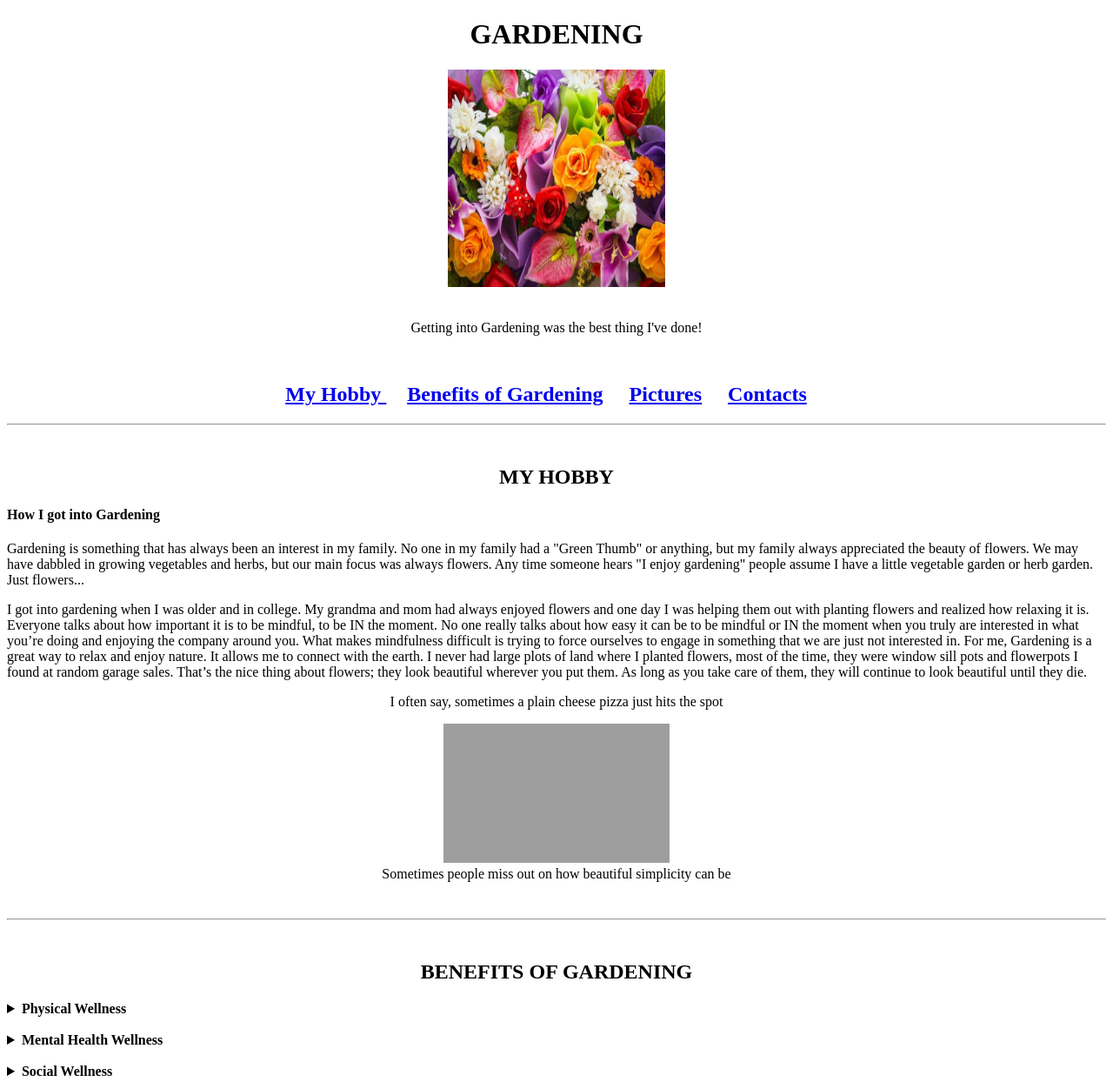
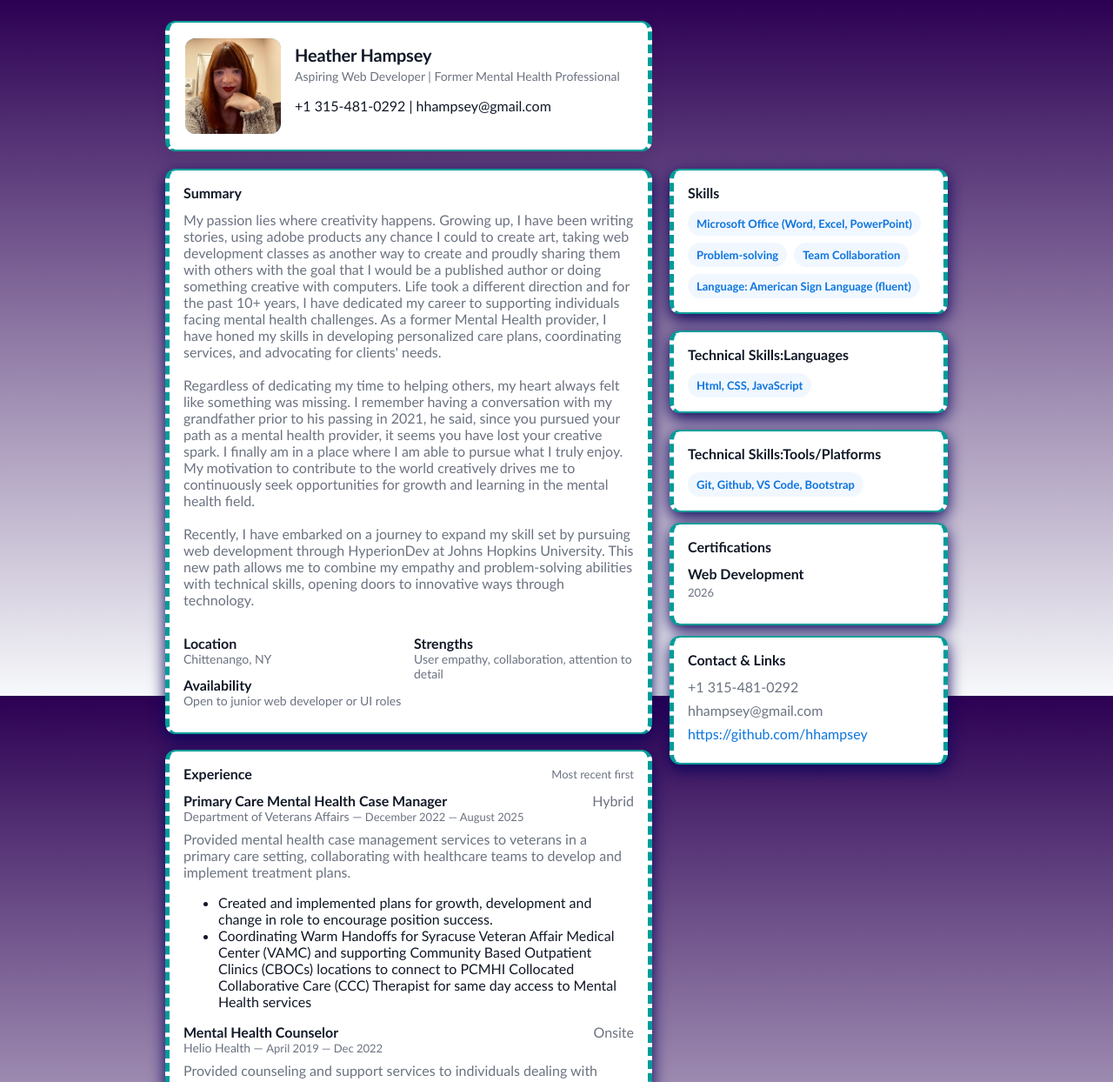
Before and after one commit to hhampsey/Testproject, a plain HTML site: page index.html in a window 1280 px wide. Shown: the top 1244 px of the page at 87% size. Drawn offline with Linux system fonts and the light colour scheme; grey boxes are pictures that could not be loaded.

Commit message:
Add files via upload

```diff
--- /dev/null
+++ b/index.css
@@ -0,0 +1,151 @@
+:root{
+  --bg:#f7f9fb; --card:#fff; --muted:#6b7280; --accent:#0b74de;
+  --glass: rgba(255,255,255,0.6);
+  font-family: 'Gill Sans', 'Gill Sans MT', Calibri, 'Trebuchet MS', sans-serif;
+  color-scheme: light;
+}
+*{box-sizing:border-box}
+html,body{height:100%}
+body{
+  margin:0;
+  background:linear-gradient(180deg,#2c0053 0%,var(--bg) 100%);
+  padding:24px;
+  -webkit-font-smoothing:antialiased;
+  -moz-osx-font-smoothing:grayscale;
+  color:#111827;
+  background-attachment:fixed;
+}
+
+.container{
+  max-width:900px;
+  margin:0 auto;
+  display:grid;
+  grid-template-columns: 1fr;
+  gap:18px;
+}
+
+header.card{
+  display:flex;
+  gap:16px;
+  align-items:center;
+  padding:18px;
+  background:var(--card);
+  border-radius:12px;
+  box-shadow:0 6px 18px rgba(15,23,42,0.06);
+}
+
+.avatar{
+  flex:0 0 110px;
+  height:110px;
+  border-radius:12px;
+  background:
+    linear-gradient(135deg,var(--accent),#8bd3ff);
+  display:flex;
+  align-items:center;
+  justify-content:center;
+  color:white;
+  font-weight:700;
+  font-size:28px;
+  box-shadow:inset 0 -6px 18px rgba(160, 20, 20, 0.06);
+}
+.header-info{
+  flex:1;
+  min-width:0;
+}
+.name{
+  font-size:20px;
+  font-weight:700;
+  margin:0 0 4px 0;
+  letter-spacing:-0.2px;
+}
+.meta{
+  margin:0;
+  color:var(--muted);
+  font-size:14px;
+}
+
+.actions{
+  display:flex;
+  gap:8px;
+  align-items:center;
+}
+
+main{
+  display:grid;
+  gap:18px;
+  grid-template-columns: 1fr;
+}
+
+.card{
+  background:var(--card);
+  padding:16px;
+  border-radius:12px;
+  box-shadow:0 6px 18px rgb(12, 4, 91);
+  border-top: 2px solid rgb(1, 156, 153);
+  border-bottom: 2px solid rgb(1, 156, 153);
+  border-left: 5px dashed rgb(1, 156, 153);
+  border-right: 5px dashed rgb(1, 156, 153);
+}
+
+.section-title{
+  display:flex;
+  justify-content:space-between;
+  align-items:center;
+  margin-bottom:12px;
+}
+h2{
+  margin:0;
+  font-size:16px;
+  font-weight:700;
+}
+p.lead{margin:0;color:var(--muted)}
+
+.grid-2{
+  display:grid;
+  grid-template-columns:1fr 1fr;
+  gap:12px;
+}
+
+ul.skill-list{
+  display:flex;
+  gap:8px;
+  flex-wrap:wrap;
+  padding:0;
+  margin:0;
+  list-style:none;
+}
+ul.skill-list li{
+  background:#f1f7ff;
+  color:var(--accent);
+  padding:6px 10px;
+  border-radius:999px;
+  font-weight:600;
+  font-size:13px;
+}
+
+.item{
+  margin-bottom:12px;
+}
+.role{
+  font-weight:700;
+}
+.company{
+  color:var(--muted);
+  font-size:14px;
+}
+.dates{
+  color:var(--muted);
+  font-size:13px;
+}
+
+footer{
+  text-align:center;
+  color:var(--muted);
+  font-size:13px;
+}
+
+@media (min-width:820px){
+  .container{grid-template-columns: 1fr 320px; gap:20px;}
+  main{grid-column:1/2}
+  aside{grid-column:2/3}
+}
--- a/index.html
+++ b/index.html
@@ -1,100 +1,168 @@
-<!DOCTYPE html>
+<!doctype html>
 <html lang="en">
 <head>
-    <meta charset="UTF-8">
-    <title> Gardening </title>
+  <meta charset="utf-8" />
+  <meta name="viewport" content="width=device-width,initial-scale=1" />
+  <title>Online CV</title>
+  <link rel="stylesheet" href="index.css" />
 </head>
 <body>
-    <header><center><h1> GARDENING </h1>
-        <img src="flowers.jpg" alt="Flowers" style="width:250px;height:250px;"></center></header>
+  <div class="container" role="main">
+    <header class="card" aria-label="Profile header">
+      <div class="avatar" aria-hidden="true"><img src="unnamed.jpg" alt="Heather" width="110" height="110" style="width:110px;height:110px;object-fit:cover;border-radius:12px;display:block" /></div>
+      <div class="header-info">
+        <h1 class="name">Heather Hampsey</h1>
+        <p class="meta">Aspiring Web Developer | Former Mental Health Professional
+        <p class="Contact">+1 315-481-0292 | hhampsey@gmail.com
+      </p>
+      </div>
+    </header>
+    <main>
+      <section class="card" aria-labelledby="summary-overview-title">
+        <div class="section-title">
+          <h2 id="summary-overview-title">Summary</h2>
+        </div>
+        <p class="lead"> My passion lies where creativity happens. Growing up, I have been
+        writing stories, using adobe products any chance I could to create art, taking
+        web development classes as another way to create and proudly sharing them with
+        others with the goal that I would be a published author or doing something
+        creative with computers. Life took a different direction and for the past 10+
+        years, I have dedicated my career to supporting individuals facing mental health
+        challenges. As a former Mental Health provider, I have honed my skills in developing
+        personalized care plans, coordinating services, and advocating for clients'
+        needs.
+        <br><br>Regardless of dedicating my time to helping others, my heart always felt
+        like something was missing.  I remember having a conversation with my grandfather
+        prior to his passing in 2021, he said, since you pursued your path as a mental
+        health provider, it seems you have lost your creative spark.  I finally am in
+        a place where I am able to pursue what I truly enjoy.  My motivation to
+        contribute to the world creatively drives me to continuously seek
+        opportunities for growth and learning in the mental health field.
+        <br><br>Recently, I have embarked on a journey to expand my skill set by pursuing
+        web development through HyperionDev at Johns Hopkins University.  This new path
+        allows me to combine my empathy and problem-solving abilities with technical
+        skills, opening doors to innovative ways through technology.</p>
         <br>
-        <main>
-        <p><center> Getting into Gardening was the best thing I've done!</center>
+        <div class="grid-2" style="margin-top:12px">
+          <div>
+            <div class="item">
+              <div class="role">Location</div>
+              <div class="company">Chittenango, NY</div>
+            </div>
+            <div class="item">
+              <div class="role">Availability</div>
+              <div class="company">Open to junior web developer or UI roles</div>
+            </div>
+          </div>
+          <div>
+            <div class="item">
+              <div class="role">Strengths</div>
+              <div class="company">User empathy, collaboration, attention to detail</div>
+            </div>
+          </div>
+        </div>
+      </section>
+      <section class="card" aria-labelledby="experience-title">
+        <div class="section-title">
+          <h2 id="experience-title">Experience</h2>
+          <span class="dates" aria-hidden="true">Most recent first</span>
+        </div>
+        <article class="item" aria-label="Mental Health Case Manager at Department of Veterans Affairs">
+          <div style="display:flex;justify-content:space-between;align-items:start;">
+            <div>
+              <div class="role">Primary Care Mental Health Case Manager</div>
+              <div class="company">Department of Veterans Affairs — <span class="dates">December 2022 — August 2025</span></div>
+            </div>
+            <div style="text-align:right;color:var(--muted)">Hybrid</div>
+          </div>
+          <p style="margin-top:8px;color:var(--muted)"> Provided mental health case management services to veterans in a primary care setting, collaborating with healthcare teams to develop and implement treatment plans.</p>
+          <ul>
+            <li>Created and implemented plans for growth, development and change in role to encourage position success. </li>
+            <li>Coordinating Warm Handoffs for Syracuse Veteran Affair Medical Center (VAMC) and supporting Community Based Outpatient Clinics (CBOCs) locations to connect to PCMHI Collocated Collaborative Care (CCC) Therapist for same day access to Mental Health services</li>
+          </ul>
+        </article>
+        <article class="item" aria-label="Mental Health Counselor at Helio Health">
+          <div style="display:flex;justify-content:space-between;align-items:start;">
+            <div>
+              <div class="role">Mental Health Counselor</div>
+              <div class="company">Helio Health — <span class="dates">April 2019 — Dec 2022</span></div>
+            </div>
+            <div style="text-align:right;color:var(--muted)">Onsite</div>
+          </div>
+          <p style="margin-top:8px;color:var(--muted)">Provided counseling and support services to individuals dealing with mental health issues, developing personalized treatment plans and facilitating group therapy sessions.</p>
+        </article>
+      </section>
+      <section class="card" aria-labelledby="education-title">
+        <div class="section-title">
+          <h2 id="education-title">Education</h2>
+        </div>
+        <div class="item">
+          <div class="role">Web Development</div>
+          <div class="company">HyperionDev at Johns Hopkins University — <span class="dates">2025-2026</span></div>
+          <p style="color:var(--muted)">Relevant modules: Introduction to Programming, Front-end Development, Web Frameworks</p>
+        </div>
+        <div class="item">
+          <div class="role">Advanced Graduate Certificate in Mental Health Counseling</div>
+          <div class="company">University of Buffalo — <span class="dates">2017-2018</span></div>
+        </div>
+        <div class="item">
+          <div class="role">Master of Education in School Counseling</div>
+          <div class="company">Liberty University <span class="dates">2015 -2017</span></div>
+        </div>
+      </section>
+    </main>
+    <aside>
+      <section class="card" aria-labelledby="skills-title">
+        <div class="section-title">
+          <h2 id="skills-title">Skills</h2>
+        </div>
+        <ul class="skill-list" aria-hidden="false">
+          <li>Microsoft Office (Word, Excel, PowerPoint)</li></li>
+          <li>Problem-solving</li>
+          <li>Team Collaboration</li>
+          <li>Language: American Sign Language (fluent)</li>
+        </ul>
+      </section>
+      <br>
+        <section class="card" aria-labelledby="skills-title">
+        <div class="section-title">
+          <h2 id="skills-title">Technical Skills:Languages</h2>
+        </div>
+        <ul class="skill-list" aria-hidden="false">
+          <li>Html, CSS, JavaScript</li>
+        </ul>
+      </section>
+      <br>
+      <section class="card" aria-labelledby="skills-title">
+        <div class="section-title">
+          <h2 id="skills-title">Technical Skills:Tools/Platforms</h2>
+        </div>
+        <ul class="skill-list" aria-hidden="false">
+          <li>Git, Github, VS Code, Bootstrap</li>
+        </ul>
+      </section>
+      <section class="card" aria-labelledby="certs-title" style="margin-top:12px">
+        <div class="section-title">
+          <h2 id="certs-title">Certifications</h2>
+        </div>
+        <div class="item">
+          <div class="role">Web Development</div>
+          <div class="dates" style="margin-top:4px">2026</div>
+        </div>
+      </section>
+      <section class="card" aria-labelledby="more-title" style="margin-top:12px">
+        <div class="section-title">
+          <h2 id="more-title">Contact & Links</h2>
+        </div>
+        <p style ="margin:0 0 8px 0;color:var(--muted)">+1 315-481-0292</p>
+        <p style="margin:0 0 8px 0;color:var(--muted)">hhampsey@gmail.com</p>
+        <p style="margin:0 0 8px 0;color:var(--muted)"><a href="#" style="color:var(--accent);text-decoration:none">https://github.com/hhampsey</a>
         </p>
-        </main>
-        <br>
-        <center><nav aria-label="Main navigation">
-        <h1>
-            <a href="#gardening"> My Hobby </a> &nbsp; &nbsp;
-            <a href="#benefits">Benefits of Gardening</a> &nbsp; &nbsp;
-            <a href="#Pictures">Pictures</a> &nbsp; &nbsp;
-            <a href="#contact">Contacts</a> &nbsp; &nbsp;
-        </h1></nav></center>
-        <hr>
-        <br>
-        <center><h2 id="gardening"> MY HOBBY </h2></center>
-        <section>
-        <h4> How I got into Gardening </h4>
-            <p> Gardening is something that has always been an interest in my family.  No one in my
-                family had a "Green Thumb" or anything, but my family always appreciated the beauty of
-                flowers.  We may have dabbled in growing vegetables and herbs, but our main focus was always
-                flowers.  Any time someone hears "I enjoy gardening" people assume I have a little vegetable
-                garden or herb garden.  Just flowers...</p>
-            <p> I got into gardening when I was older and in college.  My grandma and mom had always enjoyed
-                flowers and one day I was helping them out with planting flowers and realized how relaxing
-                it is. Everyone talks about how important it is to be mindful, to be IN the moment.  No one
-                really talks about how easy it can be to be mindful or IN the moment when you truly are
-                interested in what you’re doing and enjoying the company around you.  What makes mindfulness
-                difficult is trying to force ourselves to engage in something that we are just not interested
-                in.  For me, Gardening is a great way to relax and enjoy nature. It allows me to connect with
-                the earth.  I never had large plots of land where I planted flowers, most of the time, they
-                were window sill pots and flowerpots I found at random garage sales.  That’s the nice thing
-                about flowers; they look beautiful wherever you put them.  As long as you take care of them,
-                they will continue to look beautiful until they die.
-        <Blockquote><center>
-            <p>I often say, sometimes a plain cheese pizza just hits the spot </p>
-            <img src="pizza.gif" alt:="walking pizza slice" height="160" Width="260">
-        <footer> Sometimes people miss out on how beautiful simplicity can be </footer>
-            </center></blockquote>
-            </section>
-        <br>
-        <hr>
-        <br>
-    <center><h2 id="benefits">BENEFITS OF GARDENING</h2></center>
-        <details>
-            <summary><strong>
-            Physical Wellness</strong></summary>
-            Movement of the body is important for everyone.  Gardening is a great way to get exercise without even realizing it.  You are moving your arms, legs, and back while you are digging in the dirt, planting flowers, and watering them.  It’s a great way to get exercise without even realizing it.
-        </details>
-        <br>
-        <details>
-            <summary><strong>
-            Mental Health Wellness </strong></summary>
-            Gardening is a great way to relieve stress.  It allows you to be in the moment and focus on
-            something other than your worries.
-        </details>
-        <br>
-        <details><summary><strong>
-            Social Wellness </strong></summary>
-            Gardening can be a great way to connect with others.  You can join a gardening club or
-            just talk to your friends and family about it.  It's a great way to bond with others and
-            share your love of flowers. However, personally it has brought me closer to my mom by
-            going flower shopping together. It brought me closer to my fiancee's best friend as he is a
-            landscaper and has helped me navigate my garden; even helping out with the heavy lifting!
-        </details>
-        <br>
-        <hr>
-        <br>
-    <center><h2 id="Pictures"> PICTURES </h2>
-    <h5> MY GARDEN BEFORE </h5>
-    <figure>
-        <img src="Before1.jpg"  alt="Before1" width="250" height="250">
-        <img src="Before2.jpg" alt:="Before2" width="250" height="250">
-        <figcaption> Before I moved in with my fiancee, this is what the front of his house looked like!
-        </center></figcaption>
-    </figure>
-    <br>
-    <br>
-    <h3><center>MY GARDEN AFTER</center></h3>
-    <figure><center>
-        <img src="After1.jpg" alt:="after1"  width="250" height="250">
-        <img src="After2.jpg"  alt:="after2" width="250" height="250">
-        <figcaption> After I moved in with my fiancee, this is what magic I did! </figcaption>
-    </center></figure>
-    <br>
-    <hr>
-    <br>
-    <center><h2 id="contact"> Contact Me </h2></center>
-        <h4> If you would like to contact me, please feel free to reach out to me at my<a href="mailto:hhampsey@gmail.com"> E-mail </a></h4>
+      </section>
+    </aside>
+  </div>
+  <footer style="margin-top:24px">
+    <p>School Assignment through HyperionDev</p>
+  </footer>
 </body>
 </html>
```
Also changed, not shown: unnamed.jpg (added).
